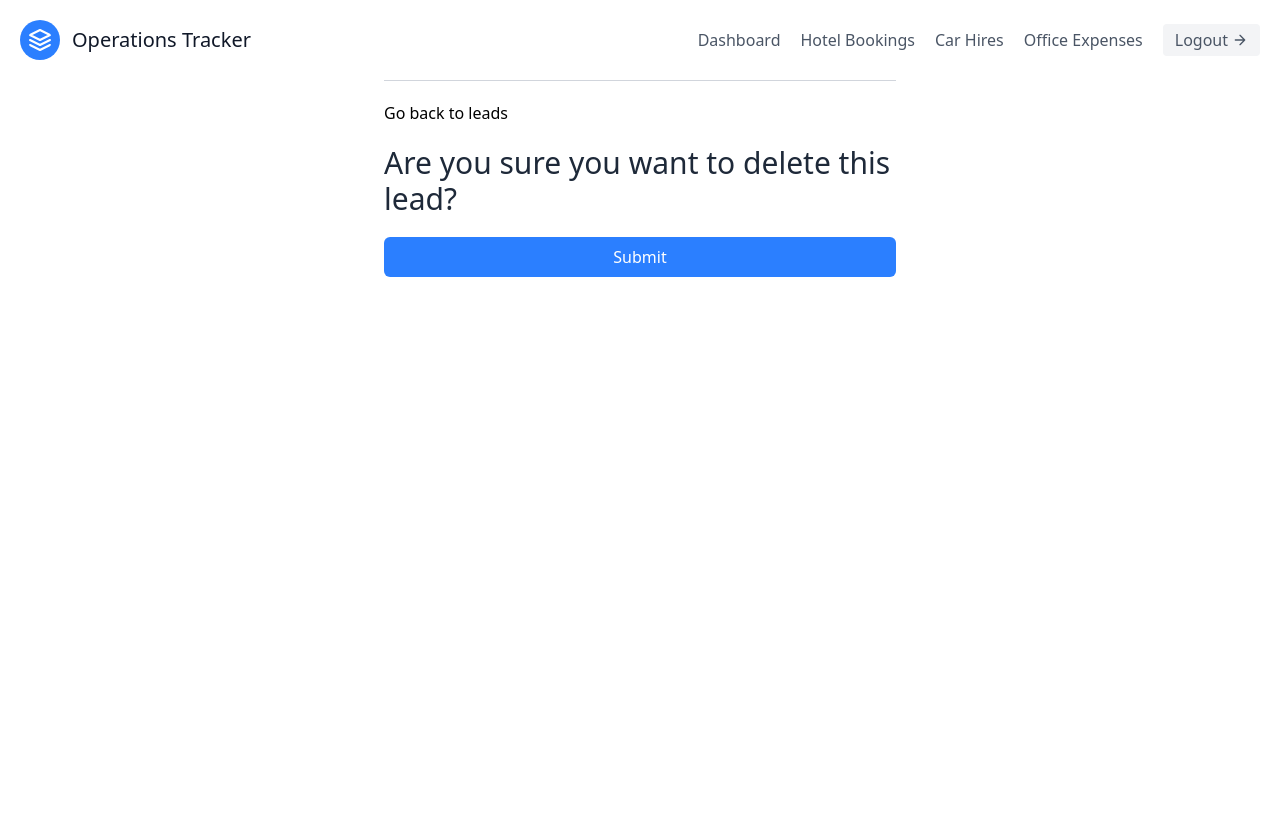
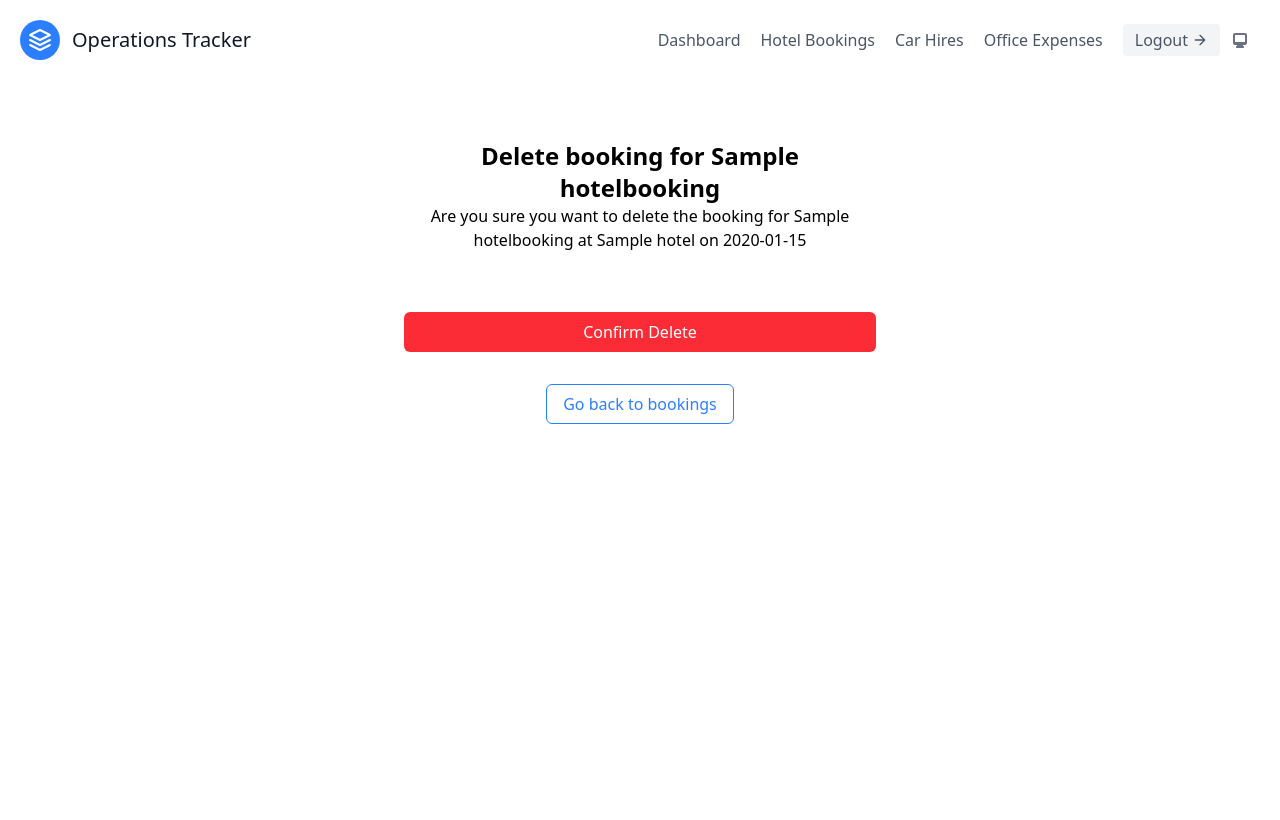
Before and after one commit to hyeladee/operations-center, a Django app: page /hotel-bookings/1/delete in a window 1280 px wide. Before the commit the page ends 277 px from the top, so only its background shows below. Run offline with Django 5.2, Linux system fonts and the light colour scheme; a user stored in the database is signed in; tables that the repository leaves empty hold one stand-in row (values such as "Sample post"); some libraries are stand-ins or nearby versions.

Commit message:
add dark mode toggle

```diff
--- a/hotelBookings/views.py
+++ b/hotelBookings/views.py
@@ -51,15 +51,27 @@ class HotelBookingUpdateView(LoginRequiredMixin, generic.UpdateView):
             ' on ' + str(self.object.check_in)
         )
         context['form_submit_text'] = 'Update'
-        context['delete_url'] = True
+        context['update_url'] = True
         return context
 
     def get_success_url(self) -> str:
         return reverse('hotels:list-bookings')
 
 class HotelBookingDeleteView(LoginRequiredMixin, generic.DeleteView):
-    template_name = "delete_template.html"
+    template_name = "form_template.html"
     model = models.HotelBooking
+
+    def get_context_data(self, **kwargs):
+        context = super().get_context_data(**kwargs)
+        context['page_title'] = 'Delete Hotel Record'
+        context['form_title'] = 'Delete booking for ' + str(self.object.guest_name)
+        context['form_subtitle'] = ('Are you sure you want to delete the booking for ' + str(self.object.guest_name) +
+            ' at ' + str(self.object.hotel_name) +
+            ' on ' + str(self.object.check_in)
+        )
+        context['form_submit_text'] = 'Confirm Delete'
+        context['delete_url'] = True
+        return context
 
     def get_success_url(self) -> str:
         return reverse('hotels:list-bookings')
--- a/static/css/tailwind-input.css
+++ b/static/css/tailwind-input.css
@@ -1 +1,3 @@
 @import "tailwindcss";
+
+@custom-variant dark (&:where(.dark, .dark *));
--- /dev/null
+++ b/static/js/light-mode.js
@@ -0,0 +1,96 @@
+document.addEventListener('DOMContentLoaded', function() {
+    const themeToggleDarkIcon = document.getElementById('theme-toggle-dark-icon');
+    const themeToggleLightIcon = document.getElementById('theme-toggle-light-icon');
+    const themeToggleSystemIcon = document.getElementById('theme-toggle-system-icon');
+    const themeDropdown = document.getElementById('theme-dropdown');
+    const prefersDark = window.matchMedia('(prefers-color-scheme: dark)').matches;
+
+    function updateThemeBySystem() {
+        if (prefersDark) {
+            document.documentElement.classList.add('dark');
+            themeToggleSystemIcon.classList.remove('hidden');
+            themeToggleLightIcon.classList.add('hidden');
+            themeToggleDarkIcon.classList.add('hidden');
+        } else {
+            document.documentElement.classList.remove('dark');
+            themeToggleSystemIcon.classList.remove('hidden');
+            themeToggleLightIcon.classList.add('hidden');
+            themeToggleDarkIcon.classList.add('hidden');
+        }
+    }
+
+    function updateIcon(theme) {
+        themeToggleDarkIcon.classList.add('hidden');
+        themeToggleLightIcon.classList.add('hidden');
+        themeToggleSystemIcon.classList.add('hidden');
+
+        switch(theme) {
+            case 'dark':
+                themeToggleDarkIcon.classList.remove('hidden');
+                break;
+            case 'light':
+                themeToggleLightIcon.classList.remove('hidden');
+                break;
+            default:
+                themeToggleSystemIcon.classList.remove('hidden');
+        }
+    }
+
+    // Initial theme setup
+    const currentTheme = localStorage.theme || 'system';
+    if (currentTheme === 'dark' || (currentTheme === 'system' && prefersDark)) {
+        document.documentElement.classList.add('dark');
+    } else {
+        document.documentElement.classList.remove('dark');
+    }
+    updateIcon(currentTheme);
+
+    // Toggle dropdown
+    document.getElementById('theme-toggle').addEventListener('click', () => {
+        themeDropdown.classList.toggle('hidden');
+    });
+
+    // Close dropdown when clicking outside
+    document.addEventListener('click', (e) => {
+        if (!e.target.closest('#theme-toggle') && !e.target.closest('#theme-dropdown')) {
+            themeDropdown.classList.add('hidden');
+        }
+    });
+
+    // Theme selection handlers
+    document.getElementById('theme-light').addEventListener('click', () => {
+        document.documentElement.classList.remove('dark');
+        localStorage.theme = 'light';
+        updateIcon('light');
+        themeDropdown.classList.add('hidden');
+    });
+
+    document.getElementById('theme-dark').addEventListener('click', () => {
+        document.documentElement.classList.add('dark');
+        localStorage.theme = 'dark';
+        updateIcon('dark');
+        themeDropdown.classList.add('hidden');
+    });
+
+    document.getElementById('theme-system').addEventListener('click', () => {
+        localStorage.removeItem('theme');
+        if (prefersDark) {
+            document.documentElement.classList.add('dark');
+        } else {
+            document.documentElement.classList.remove('dark');
+        }
+        updateIcon('system');
+        themeDropdown.classList.add('hidden');
+    });
+
+    // Listen for system theme changes
+    window.matchMedia('(prefers-color-scheme: dark)').addEventListener('change', (e) => {
+        if (!localStorage.theme) {
+            if (e.matches) {
+                document.documentElement.classList.add('dark');
+            } else {
+                document.documentElement.classList.remove('dark');
+            }
+        }
+    });
+});
--- a/templates/base.html
+++ b/templates/base.html
@@ -6,6 +6,7 @@
     <meta name="viewport" content="width=device-width, initial-scale=1.0">
     <title>{% block title %}Operations Tracker{% endblock title %}</title>
     <link rel="stylesheet" href="{% static 'css/tailwind-output.css' %}">
+    <script src="{% static 'js/light-mode.js' %}"></script>
 
     {% comment %} <link href="https://cdn.jsdelivr.net/npm/bootstrap@5.3.3/dist/css/bootstrap.min.css" rel="stylesheet" integrity="sha384-QWTKZyjpPEjISv5WaRU9OFeRpok6YctnYmDr5pNlyT2bRjXh0JMhjY6hW+ALEwIH" crossorigin="anonymous"> {% endcomment %}
     {% comment %} <script src="https://cdn.jsdelivr.net/npm/bootstrap@5.3.3/dist/js/bootstrap.bundle.min.js" integrity="sha384-YvpcrYf0tY3lHB60NNkmXc5s9fDVZLESaAA55NDzOxhy9GkcIdslK1eN7N6jIeHz" crossorigin="anonymous"></script> {% endcomment %}
--- a/templates/delete_template.html
+++ /dev/null
@@ -1,19 +0,0 @@
-{% extends "base.html" %}
-{% load tailwind_filters %}
-
-{% block content %}
-    <div class="max-w-lg mx-auto">
-        <div class="py-5 border-t border-gray-300">
-            <a class="hover:text-blue-500"href='{% url 'hotels:list-bookings' %}'>Go back to leads</a>
-        </div>
-        <h1 class="text-3xl text-gray-800">Are you sure you want to delete this lead?</h1>
-        <form method='post'class="mt-5">
-            {% csrf_token %}
-            {{ form | crispy }}
-                <button type='submit' class="w-full bg-blue-500 hover:bg-blue-600 px-3 py-2 rounded-md text-white">
-                    Submit
-                </button>
-            {% comment %} <button type='submit'>submit</button> {% endcomment %}
-        </form>
-    </div>
-{% endblock content %}
--- a/templates/form_template.html
+++ b/templates/form_template.html
@@ -13,16 +13,23 @@
     <form method="post" class="dark:text-gray-200 dark:bg-gray-950">
         {% csrf_token %}
         {{ form | crispy }}
-        <button type="submit" class="mt-5 w-full bg-blue-500 hover:bg-blue-600 px-3 py-2 rounded-md text-white">
+        <button type="submit" class="mt-5 w-full {% if delete_url %}bg-red-500 hover:bg-red-600{% else %}bg-blue-500 hover:bg-blue-600{% endif %} px-3 py-2 rounded-md text-white">
             {{ form_submit_text }}
         </button>
     </form>
-    {% if delete_url %}
+    {% if update_url %}
     <div class="mt-10 text-center">
         <a href="{% url 'hotels:delete-booking' booking_record.pk %}" class="text-red-500 hover:text-red-600 py-2 px-4 border border-red-500 rounded-md">
             Delete record
         </a>
     </div>
+    {% elif delete_url %}
+    <div class="mt-10 text-center">
+        <a href="{% url 'hotels:list-bookings' %}" class="text-blue-500 hover:text-blue-600 py-2 px-4 border border-blue-500 rounded-md">
+            Go back to bookings
+        </a>
+    </div>
+
     {% endif %}
 </div>
 
--- a/templates/partials/header.html
+++ b/templates/partials/header.html
@@ -33,6 +33,46 @@
         </a>
       {% endif %}
     </nav>
+    <div class="relative inline-block">
+      <!-- Main toggle button -->
+      <button id="theme-toggle" type="button" class="text-gray-500 dark:text-gray-400 hover:bg-gray-100 dark:hover:bg-gray-700 focus:outline-none rounded-lg text-sm p-2.5">
+          <!-- Dark icon -->
+          <svg id="theme-toggle-dark-icon" class="hidden w-5 h-5" fill="currentColor" viewBox="0 0 20 20" xmlns="http://www.w3.org/2000/svg">
+              <path d="M17.293 13.293A8 8 0 016.707 2.707a8.001 8.001 0 1010.586 10.586z"></path>
+          </svg>
+          <!-- Light icon -->
+          <svg id="theme-toggle-light-icon" class="hidden w-5 h-5" fill="currentColor" viewBox="0 0 20 20" xmlns="http://www.w3.org/2000/svg">
+              <path d="M10 2a1 1 0 011 1v1a1 1 0 11-2 0V3a1 1 0 011-1zm4 8a4 4 0 11-8 0 4 4 0 018 0zm-.464 4.95l.707.707a1 1 0 001.414-1.414l-.707-.707a1 1 0 00-1.414 1.414zm2.12-10.607a1 1 0 010 1.414l-.706.707a1 1 0 11-1.414-1.414l.707-.707a1 1 0 011.414 0zM17 11a1 1 0 100-2h-1a1 1 0 100 2h1zm-7 4a1 1 0 011 1v1a1 1 0 11-2 0v-1a1 1 0 011-1zM5.05 6.464A1 1 0 106.465 5.05l-.708-.707a1 1 0 00-1.414 1.414l.707.707zm1.414 8.486l-.707.707a1 1 0 01-1.414-1.414l.707-.707a1 1 0 011.414 1.414zM4 11a1 1 0 100-2H3a1 1 0 000 2h1z"></path>
+          </svg>
+          <!-- System icon -->
+          <svg id="theme-toggle-system-icon" class="hidden w-5 h-5" fill="currentColor" viewBox="0 0 20 20" xmlns="http://www.w3.org/2000/svg">
+              <path fill-rule="evenodd" d="M3 5a2 2 0 012-2h10a2 2 0 012 2v8a2 2 0 01-2 2h-2.22l.123.489.804.804A1 1 0 0113 18H7a1 1 0 01-.707-1.707l.804-.804L7.22 15H5a2 2 0 01-2-2V5zm5.771 7H5V5h10v7H8.771z" clip-rule="evenodd"></path>
+          </svg>
+      </button>
 
+      <!-- Dropdown menu -->
+      <div id="theme-dropdown" class="hidden absolute right-0 mt-2 w-48 rounded-md shadow-lg bg-white dark:bg-gray-700 ring-1 ring-black ring-opacity-5 transition-all duration-100 ease-in-out transform origin-top-right">
+          <div class="py-1" role="menu" aria-orientation="vertical">
+              <button id="theme-light" class="group flex items-center w-full px-4 py-2 text-sm text-gray-700 dark:text-gray-300 hover:bg-gray-100 dark:hover:bg-gray-600" role="menuitem">
+                  <svg class="w-5 h-5 mr-2" fill="currentColor" viewBox="0 0 20 20" xmlns="http://www.w3.org/2000/svg">
+                      <path d="M10 2a1 1 0 011 1v1a1 1 0 11-2 0V3a1 1 0 011-1zm4 8a4 4 0 11-8 0 4 4 0 018 0zm-.464 4.95l.707.707a1 1 0 001.414-1.414l-.707-.707a1 1 0 00-1.414 1.414zm2.12-10.607a1 1 0 010 1.414l-.706.707a1 1 0 11-1.414-1.414l.707-.707a1 1 0 011.414 0zM17 11a1 1 0 100-2h-1a1 1 0 100 2h1zm-7 4a1 1 0 011 1v1a1 1 0 11-2 0v-1a1 1 0 011-1zM5.05 6.464A1 1 0 106.465 5.05l-.708-.707a1 1 0 00-1.414 1.414l.707.707zm1.414 8.486l-.707.707a1 1 0 01-1.414-1.414l.707-.707a1 1 0 011.414 1.414zM4 11a1 1 0 100-2H3a1 1 0 000 2h1z"></path>
+                  </svg>
+                  Light
+              </button>
+              <button id="theme-dark" class="group flex items-center w-full px-4 py-2 text-sm text-gray-700 dark:text-gray-300 hover:bg-gray-100 dark:hover:bg-gray-600" role="menuitem">
+                  <svg class="w-5 h-5 mr-2" fill="currentColor" viewBox="0 0 20 20" xmlns="http://www.w3.org/2000/svg">
+                      <path d="M17.293 13.293A8 8 0 016.707 2.707a8.001 8.001 0 1010.586 10.586z"></path>
+                  </svg>
+                  Dark
+              </button>
+              <button id="theme-system" class="group flex items-center w-full px-4 py-2 text-sm text-gray-700 dark:text-gray-300 hover:bg-gray-100 dark:hover:bg-gray-600" role="menuitem">
+                  <svg class="w-5 h-5 mr-2" fill="currentColor" viewBox="0 0 20 20" xmlns="http://www.w3.org/2000/svg">
+                      <path fill-rule="evenodd" d="M3 5a2 2 0 012-2h10a2 2 0 012 2v8a2 2 0 01-2 2h-2.22l.123.489.804.804A1 1 0 0113 18H7a1 1 0 01-.707-1.707l.804-.804L7.22 15H5a2 2 0 01-2-2V5zm5.771 7H5V5h10v7H8.771z" clip-rule="evenodd"></path>
+                  </svg>
+                  System
+              </button>
+          </div>
+      </div>
+    </div>
   </div>
 </header>
```
Also changed, not shown: hotelBookings/forms.py (line endings or trailing spaces), static/css/tailwind-output.css.
